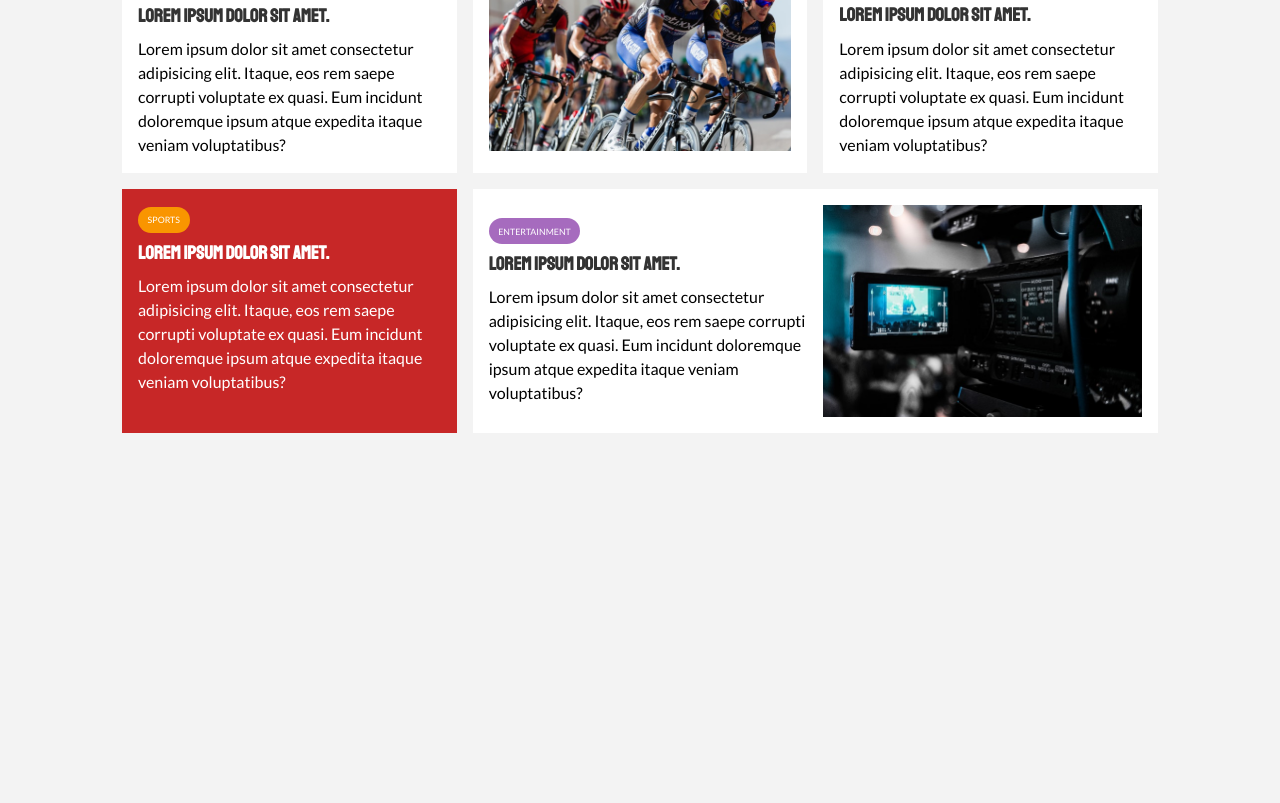
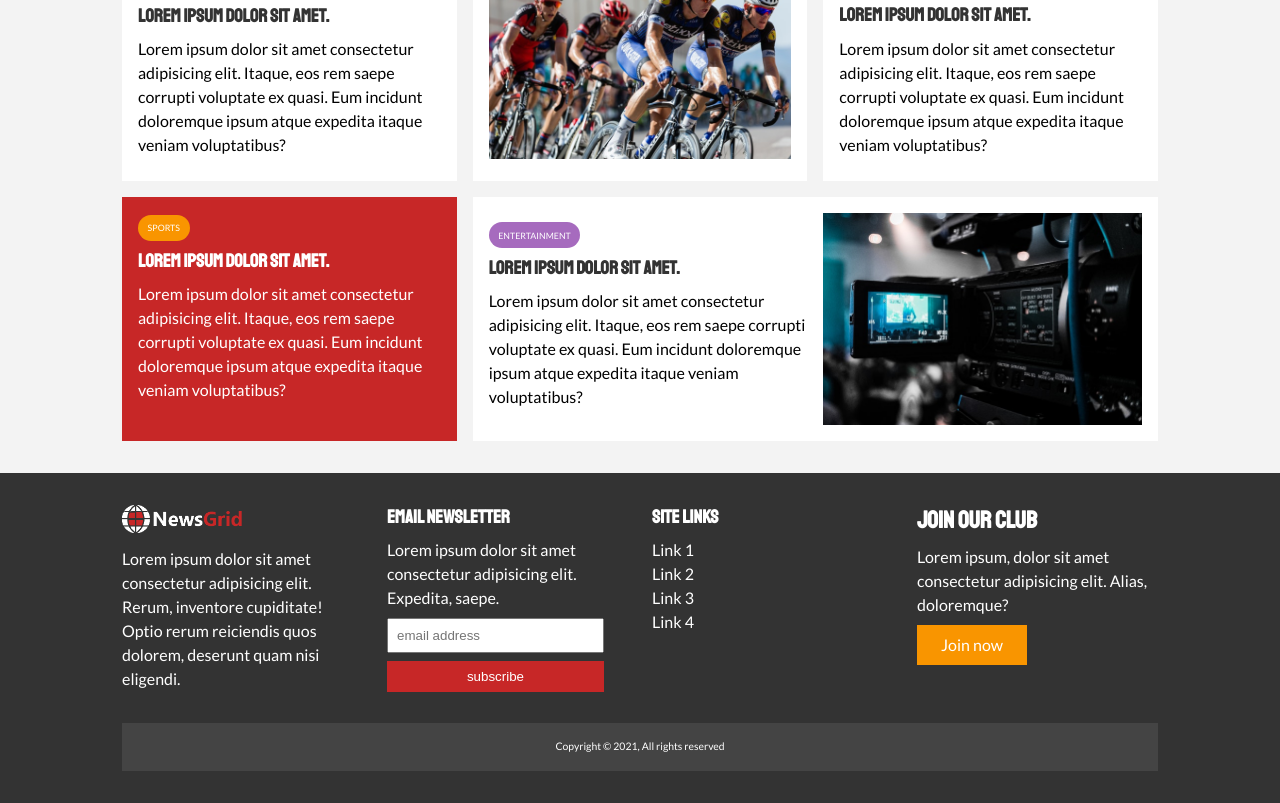
Before and after one commit to irisida/oneohone, a plain HTML site: page newsgrid/index.html in a window 1280 px wide. Shown: the part 1118-1921 px from the top of the page. Before the commit the page ends 1583 px from the top, so only its background shows below. Drawn offline with Linux system fonts and the light colour scheme.

Commit message:
added footer scaffold

```diff
--- a/newsgrid/css/style.css
+++ b/newsgrid/css/style.css
@@ -31,6 +31,10 @@ body {
 a {
     color: #333;
     text-decoration: none;
+}
+
+p {
+    margin: 0.5rem 0;
 }
 
 ul {
@@ -273,3 +277,41 @@ h6 {
 #home-articles .articles-container > *:last-child {
     grid-column: 2 / span 2;
 }
+
+/* Footer  */
+#main-footer {
+    background: var(--dark-color);
+    color: #fff;
+}
+
+#main-footer img {
+    width: 120px;
+}
+
+#main-footer a {
+    color: #fff;
+}
+
+#main-footer .footer-container {
+    display: grid;
+    grid-template-columns: repeat(4, 1fr);
+    gap: 1.5rem;
+}
+
+#main-footer .footer-container > *:last-child {
+    background: #444;
+    grid-column: 1 / span 4;
+    padding: 0.5rem;
+    text-align: center;
+    font-size: 0.65rem;
+}
+
+#main-footer .footer-container input[type='email'] {
+    width: 90%;
+    padding: 0.5rem;
+    margin-bottom: 0.5rem;
+}
+
+#main-footer .footer-container input[type='submit'] {
+    width: 90%;
+}
--- a/newsgrid/index.html
+++ b/newsgrid/index.html
@@ -134,6 +134,43 @@
             </div>
         </div>
     </section>
+
+    <!-- Footer -->
+    <footer id="main-footer" class="py-2">
+        <div class="container footer-container">
+            <div>
+                <img src="./img/logo_light.png" alt="news">
+                <p>Lorem ipsum dolor sit amet consectetur adipisicing elit. Rerum, inventore cupiditate! Optio rerum
+                    reiciendis quos dolorem, deserunt quam nisi eligendi.</p>
+            </div>
+            <div>
+                <h3>Email newsletter</h3>
+                <p>Lorem ipsum dolor sit amet consectetur adipisicing elit. Expedita, saepe.</p>
+                <form>
+                    <input type="email" placeholder="email address">
+                    <input type="submit" value="subscribe" class="btn btn-primary">
+                </form>
+            </div>
+            <div>
+                <h3>Site links</h3>
+                <ul class="list">
+
+                    <li><a href="#">Link 1</a></li>
+                    <li><a href="#">Link 2</a></li>
+                    <li><a href="#">Link 3</a></li>
+                    <li><a href="#">Link 4</a></li>
+                </ul>
+            </div>
+            <div>
+                <h2>Join our club</h2>
+                <p>Lorem ipsum, dolor sit amet consectetur adipisicing elit. Alias, doloremque?</p>
+                <a href="" class="btn btn-secondary">Join now</a>
+            </div>
+            <div>
+                <p>Copyright &copy; 2021, All rights reserved</p>
+            </div>
+        </div>
+    </footer>
 </body>
 
 </html>
```
